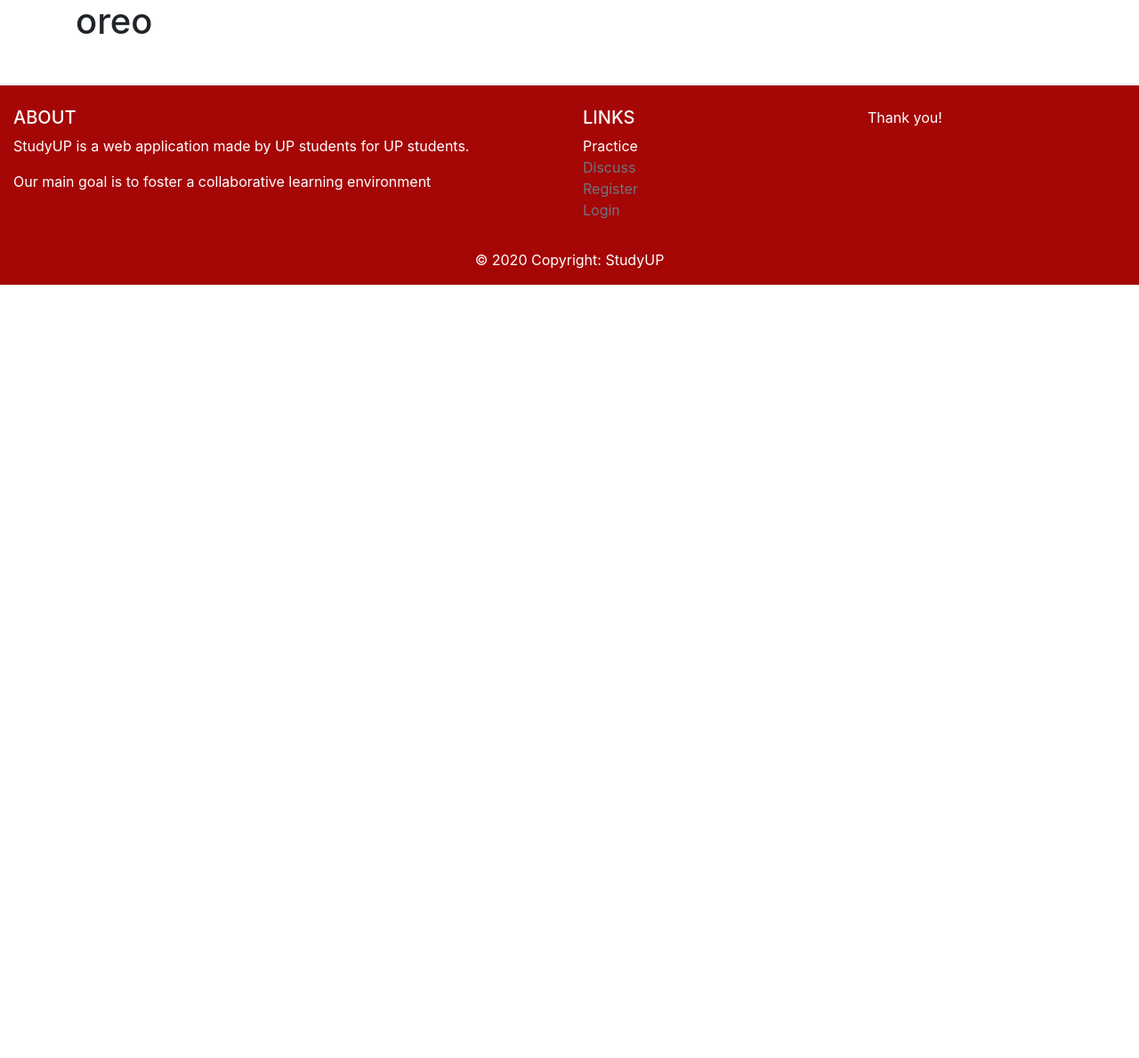
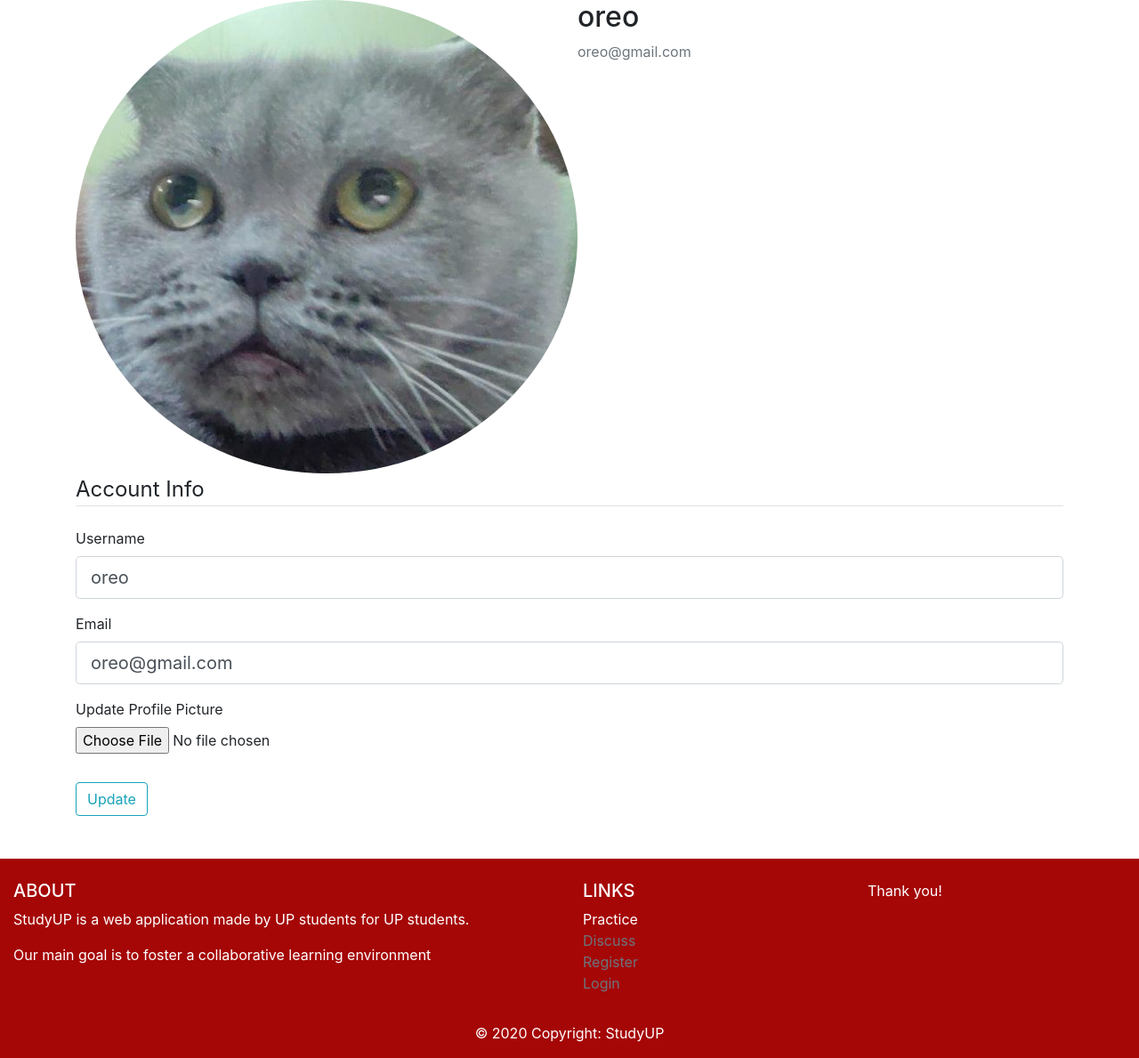
Before and after one commit to Obee07/StudyUP, a Flask app: page /account in a window 1280 px wide. Shown: the part 56-1245 px from the top of the page at 89% size. Before the commit the page ends 376 px from the top, so only its background shows below. Run offline with Flask 2, Linux system fonts and the light colour scheme; a user stored in the database is signed in; some libraries are stand-ins or nearby versions.

Commit message:
Created User Account and Added Update Capabilities

```diff
--- a/source-code/code/requirements.txt
+++ b/source-code/code/requirements.txt
@@ -11,3 +11,4 @@
 Flask-Uploads==0.2.1
 Flask-Bcrypt==0.7.1
 Flask-Login==0.4.1
+Pillow==7.0.0
--- a/source-code/code/studyup/models.py
+++ b/source-code/code/studyup/models.py
@@ -77,7 +77,7 @@
     id = db.Column(db.Integer, primary_key=True)
     username = db.Column(db.String(20), unique=True, nullable=False)
     email = db.Column(db.String(120), unique=True, nullable=False)
-    image_file = db.Column(db.String(20), nullable=False, default='static/img/user/default.jpg')
+    image_file = db.Column(db.String(20), nullable=False, default='default.jpg')
     password = db.Column(db.String(60), nullable=False)
     user_type = db.Column(db.Integer, nullable=False)
         #student_user = 1
--- a/source-code/code/studyup/templates/account.html
+++ b/source-code/code/studyup/templates/account.html
@@ -6,5 +6,60 @@
 
 
 {% block body %}
-	<h1>{{ current_user.username }}</h1>
+	<div class="content-section">
+		<div class="media">
+		<img class="rounded-circle account-img" src="{{ image_file }}">
+		<div class="media-body">
+			<h2 class="account-heading">{{ current_user.username }}</h2>
+			<p class="text-secondary">{{ current_user.email }}</p>
+		</div>
+		</div>
+		<div class="content-section">
+			<form method="POST" action="" enctype="multipart/form-data">
+				{{ form.hidden_tag() }}
+				<fieldset class="form-group">
+					<legend class="border-bottom mb-4">Account Info</legend>
+					<div class="form-group">
+						{{ form.username.label(class="form-control-label") }}
+
+						{% if form.username.errors %}
+							{{ form.username(class="form-control form-control-lg is-invalid") }}
+							<div class="invalid-feedback">
+								{% for error in form.username.errors %}
+									<span>{{ error }}</span>
+								{% endfor %}
+							</div>
+						{% else %}
+							{{ form.username(class="form-control form-control-lg") }}
+						{% endif %}
+					</div>
+					<div class="form-group">
+						{{ form.email.label(class="form-control-label") }}
+						{% if form.email.errors %}
+							{{ form.email(class="form-control form-control-lg is-invalid") }}
+							<div class="invalid-feedback">
+								{% for error in form.email.errors %}
+									<span>{{ error }}</span>
+								{% endfor %}
+							</div>
+						{% else %}
+							{{ form.email(class="form-control form-control-lg") }}
+						{% endif %}
+					</div>
+					<div class="form-group">
+						{{ form.picture.label() }}
+						{{ form.picture(class="form-control-file") }}
+						{% if form.picture.errors %}
+							{% for error in form.picture.errors %}
+								<span class="text-danger">{{ error }}</span></br>
+							{% endfor %}
+						{% endif %}
+					</div>
+				</fieldset>
+				<div class="form-group">
+					{{ form.submit(class="btn btn-outline-info") }}
+				</div>
+			</form>
+		</div>
+	</div>
 {% endblock body %}
--- a/source-code/code/studyup/user/forms.py
+++ b/source-code/code/studyup/user/forms.py
@@ -1,4 +1,6 @@
 from flask_wtf import FlaskForm
+from flask_wtf.file import FileField, FileAllowed
+from flask_login import current_user
 from wtforms import StringField, PasswordField, SubmitField, BooleanField, RadioField
 from wtforms.validators import DataRequired, Length, Email, EqualTo, ValidationError
 from studyup.models import User
@@ -26,3 +28,21 @@
     password = PasswordField('Password', validators=[DataRequired()])
     remember = BooleanField('Remember Me')
     submit = SubmitField('Log In')
+
+class UpdateAccountForm(FlaskForm):
+    username = StringField('Username', validators=[DataRequired(), Length(min=2, max=20)])
+    email = StringField('Email', validators=[DataRequired(), Email()])
+    picture = FileField('Update Profile Picture', validators=[FileAllowed(['jpg', 'png'])])
+    submit = SubmitField('Update')
+
+    def validate_username(self, username):
+        if username.data != current_user.username:
+            user = User.query.filter_by(username=username.data).first()
+            if user:
+                raise ValidationError('Username is already taken. Please choose a different one.')
+
+    def validate_email(self, email):
+        if email.data != current_user.email:
+            user = User.query.filter_by(email=email.data).first()
+            if user:
+                raise ValidationError('Email has already registered. Please choose a different one.')
--- a/source-code/code/studyup/user/routes.py
+++ b/source-code/code/studyup/user/routes.py
@@ -1,6 +1,8 @@
+import secrets, os
+from PIL import Image
 from flask import Blueprint, render_template, flash, redirect, url_for, request
 from studyup import db, bcrypt
-from studyup.user.forms import RegistrationForm, LoginForm
+from studyup.user.forms import RegistrationForm, LoginForm, UpdateAccountForm
 from studyup.main.routes import index
 from studyup.models import User
 from sqlalchemy import func
@@ -52,7 +54,38 @@
     logout_user()
     return redirect(url_for('main.index'))
 
-@user.route("/account")
+def save_picture(form_picture):
+	#randomize name of image
+	random_hex = secrets.token_hex(8)
+	#renaming uploaded filename and save to folder
+	_, f_ext = os.path.splitext(form_picture.filename)
+	picture_fn = random_hex + f_ext
+	picture_path = os.path.join(user.root_path, '../static/img/user', picture_fn)
+
+	output_size = (125, 125)
+	img = Image.open(form_picture)
+	img.thumbnail(output_size)
+	img.save(picture_path)
+
+	return picture_fn
+
+@user.route("/account", methods=['GET', 'POST'])
 @login_required
 def account():
-	return render_template('account.html', title='Account')
+	form = UpdateAccountForm()
+	if form.validate_on_submit():
+		#updating profile picture
+		if form.picture.data:
+			picture_file = save_picture(form.picture.data)
+			current_user.image_file = picture_file
+		#updating username and email
+		current_user.username = form.username.data
+		current_user.email = form.email.data
+		db.session.commit()
+		flash('Your account has been updated', 'success')
+		return redirect(url_for('user.account'))
+	elif request.method == 'GET':
+		form.username.data = current_user.username
+		form.email.data = current_user.email
+	image_file = url_for('static', filename=f'img/user/{current_user.image_file}')
+	return render_template('account.html', title='Account', image_file=image_file, form=form)
```
Also changed, not shown: source-code/code/studyup/site.db, source-code/code/studyup/static/img/user/1bef446c644dc72b.png (added), 1 other file.
